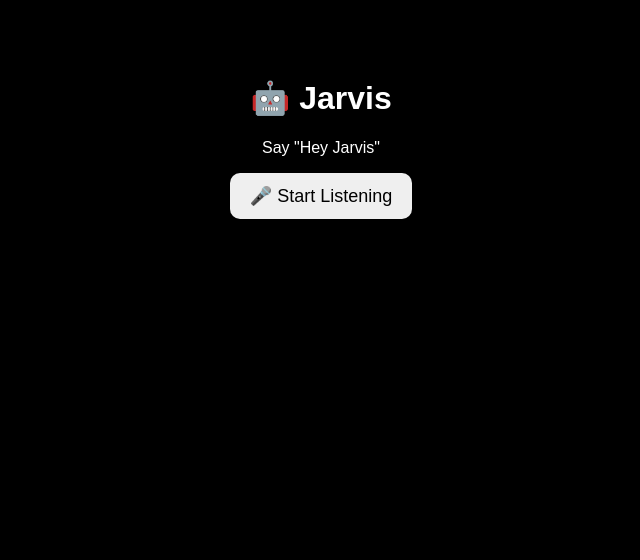
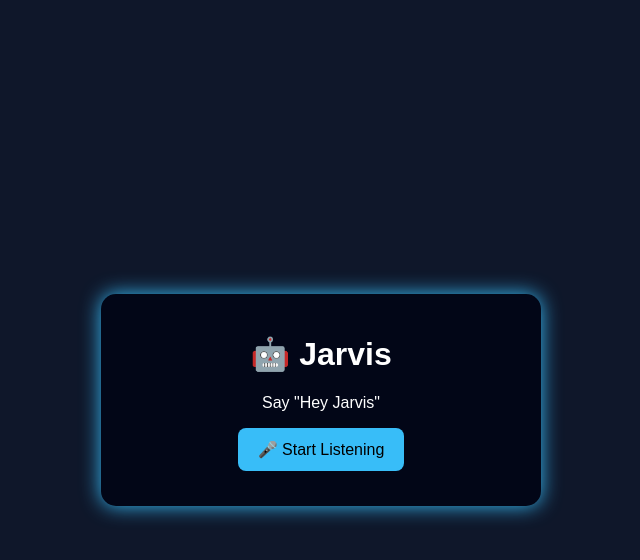
Before and after one commit to nabajyotisarkar2004-hub/jarvis-android, a plain HTML site: page index.html in a window 1280 px wide. Shown: the whole page, without its empty margins (319-959 px from the left). Drawn offline with Linux system fonts and the light colour scheme.

Commit message:
Revamp styling for body and app elements

```diff
--- a/style.css
+++ b/style.css
@@ -1,14 +1,34 @@
 body {
-  background: black;
+  margin: 0;
+  font-family: Arial, sans-serif;
+  background: #0f172a;
   color: white;
-  font-family: Arial;
+  display: flex;
+  justify-content: center;
+  align-items: center;
+  height: 100vh;
+}
+
+.app {
   text-align: center;
-  padding-top: 50px;
+  background: #020617;
+  padding: 20px;
+  border-radius: 15px;
+  width: 90%;
+  max-width: 400px;
+  box-shadow: 0 0 20px #38bdf8;
 }
 
 button {
-  font-size: 18px;
   padding: 12px 20px;
-  border-radius: 10px;
+  font-size: 16px;
+  background: #38bdf8;
   border: none;
+  border-radius: 8px;
+  cursor: pointer;
 }
+
+#output {
+  margin-top: 15px;
+  font-size: 16px;
+}
```
